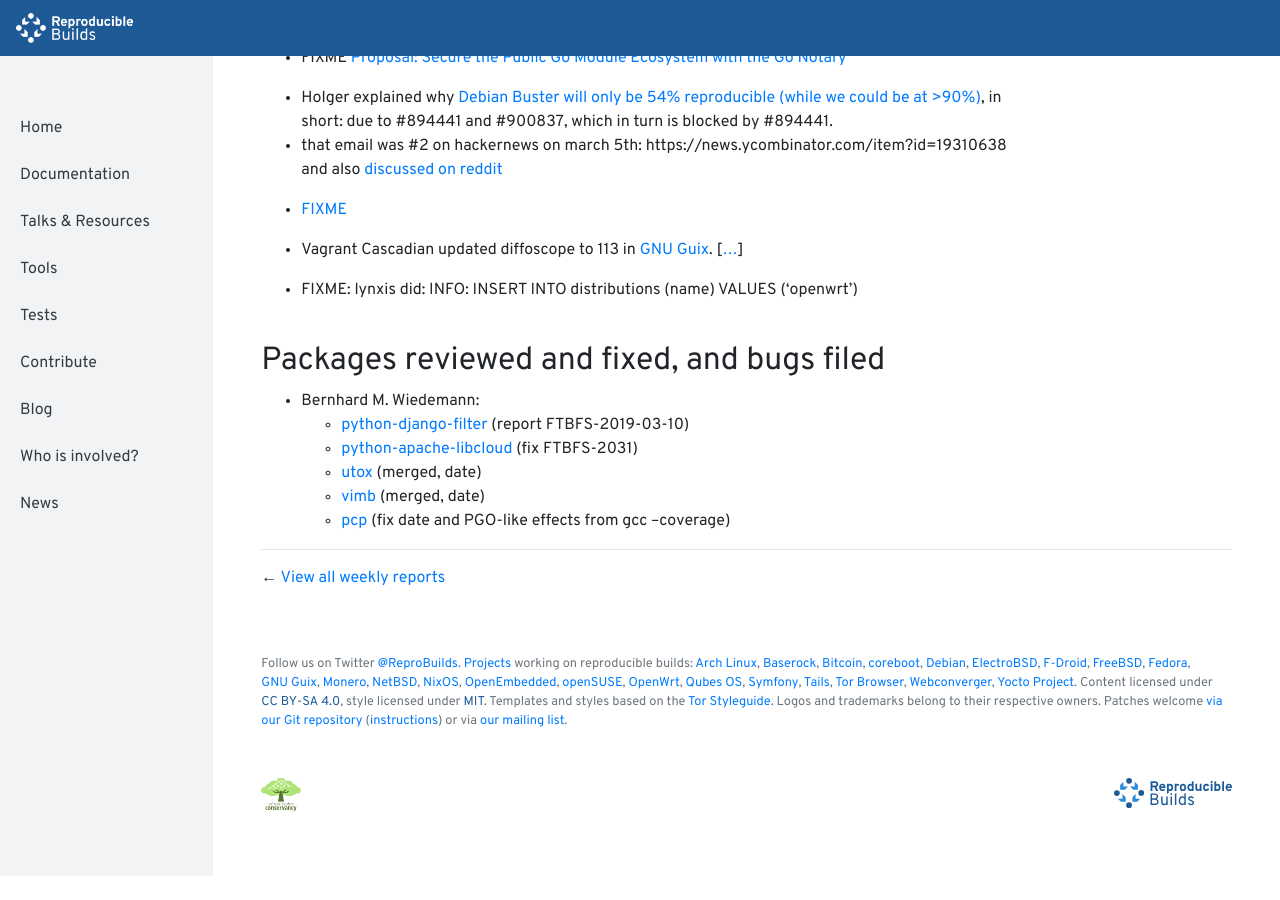
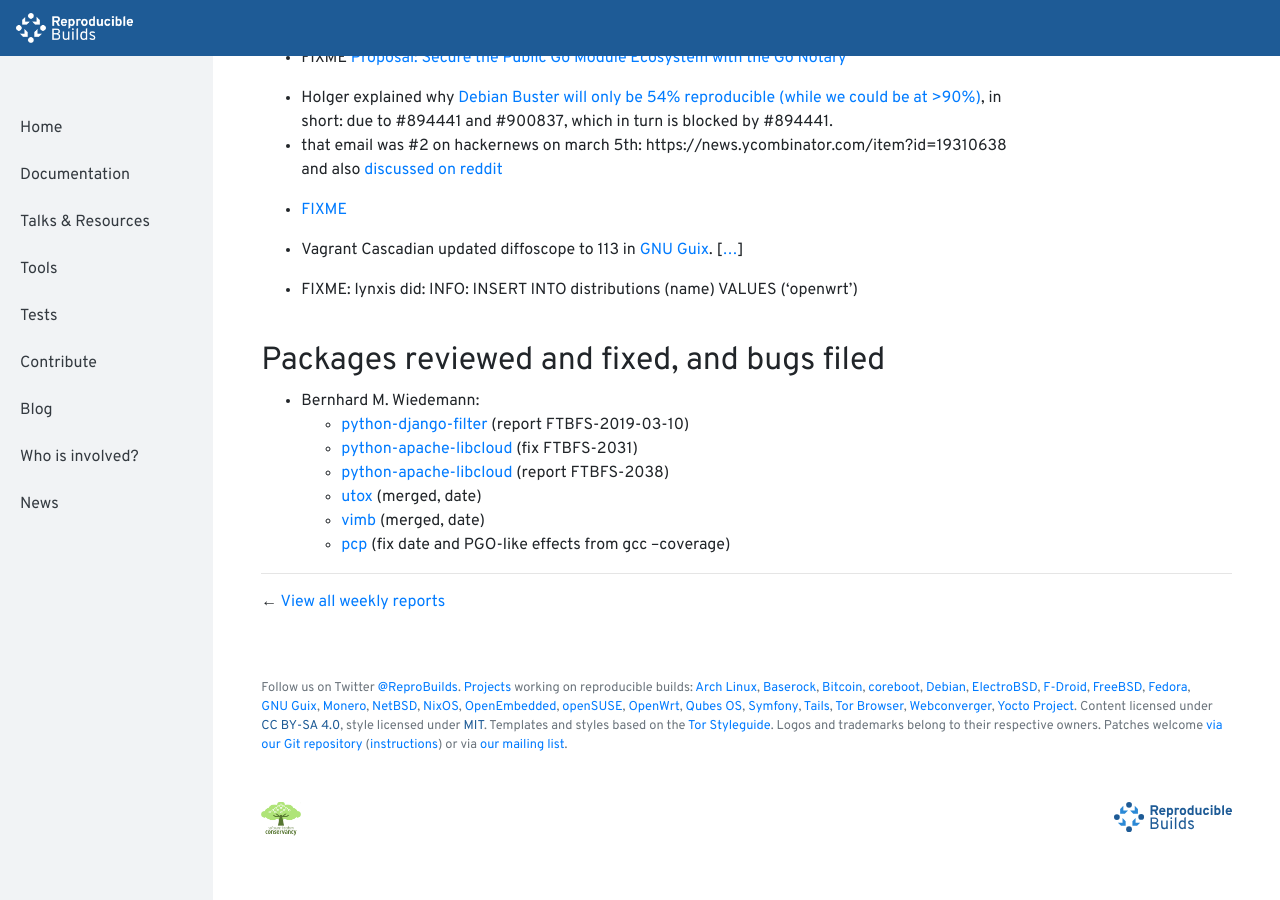
Before and after one commit to prototypefund/reproducible-website, a Jekyll site: the page built from _blog/posts/202.md, in a window 1280 px wide and 900 px high, scrolled down 341 px. Built offline with Jekyll 4.4.1, drawn with Linux system fonts in a browser that asks for light colours; before the commit the page ends 1217 px from its top, so only the background shows below that.

Commit message:
202: +1 bug

```diff
--- a/_blog/posts/202.md
+++ b/_blog/posts/202.md
@@ -23,6 +23,7 @@ week: 202
 * Bernhard M. Wiedemann:
     * [python-django-filter](https://github.com/carltongibson/django-filter/issues/1050) (report FTBFS-2019-03-10)
     * [python-apache-libcloud](https://github.com/apache/libcloud/pull/1279) (fix FTBFS-2031)
+    * [python-apache-libcloud](https://issues.apache.org/jira/browse/LIBCLOUD-1038) (report FTBFS-2038)
     * [utox](https://github.com/uTox/uTox/pull/1334) (merged, date)
     * [vimb](https://github.com/fanglingsu/vimb/pull/542) (merged, date)
     * [pcp](https://build.opensuse.org/request/show/682435) (fix date and PGO-like effects from gcc --coverage)
```
